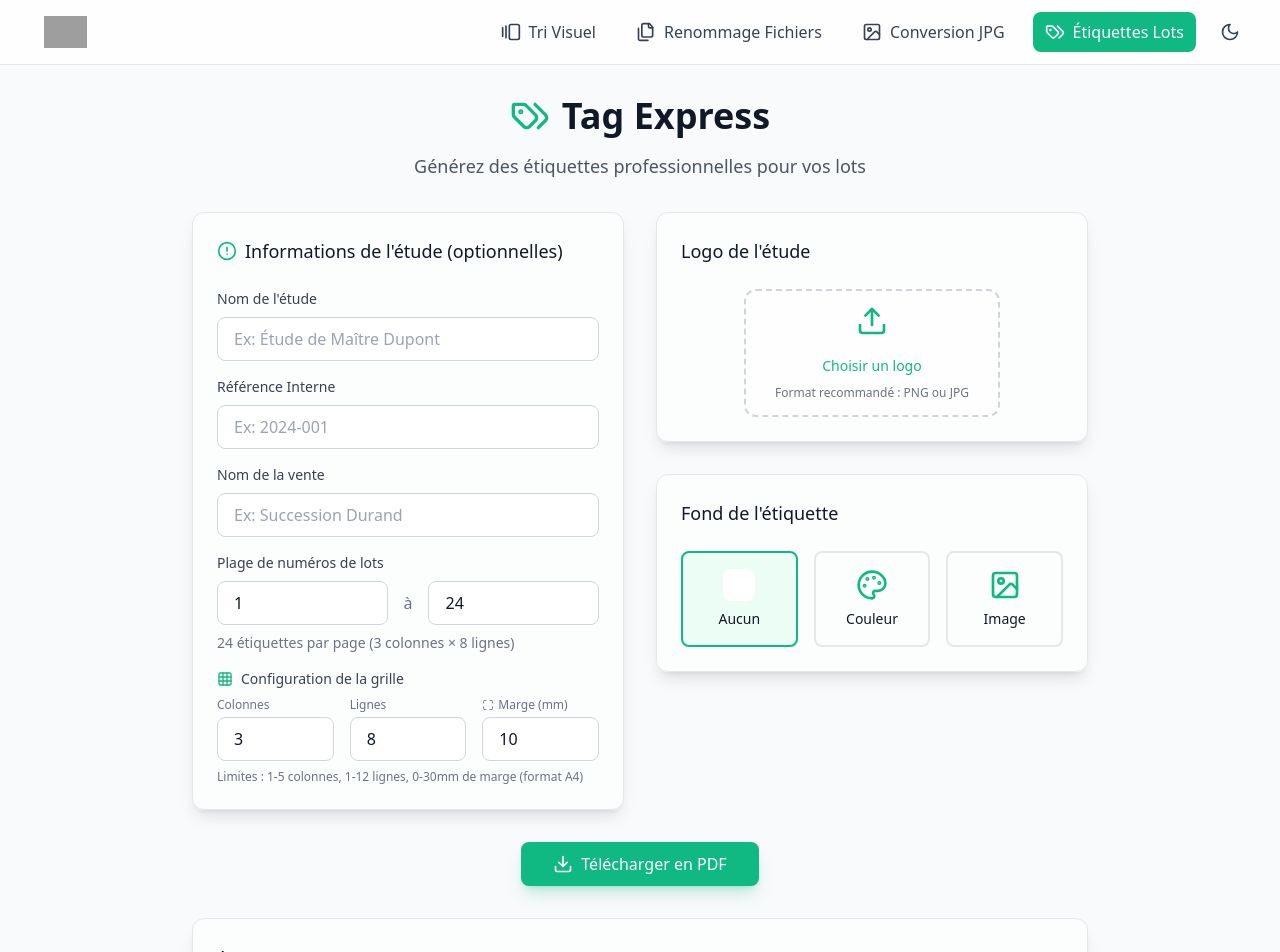
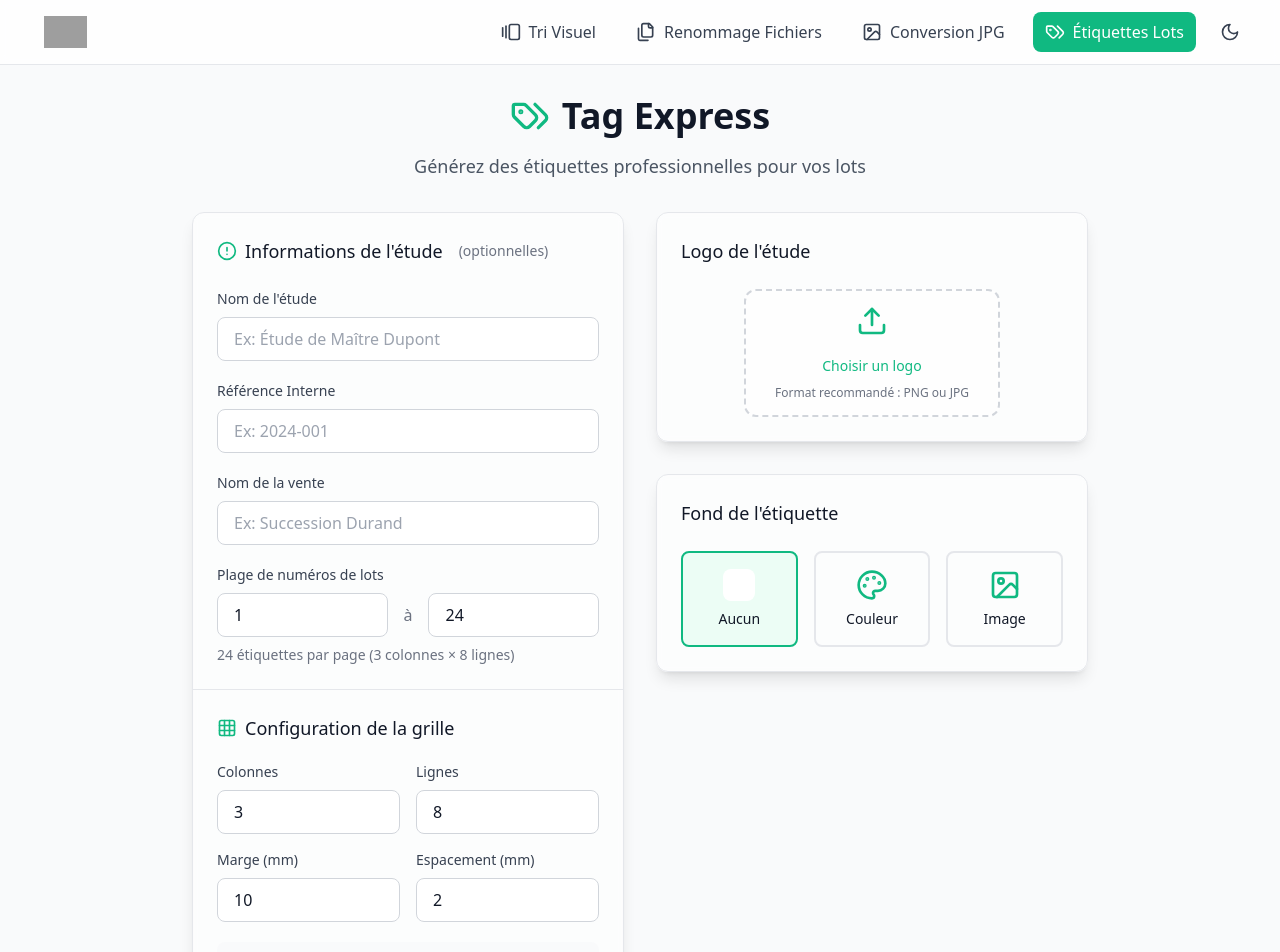
Before and after one commit to Miraubolant/Tools-Express, a React (Vite) app: page /tag-express in a window 1280 px wide. Shown: the top 952 px of the page. Built offline with nearby package versions, Linux system fonts and the light colour scheme; grey boxes are pictures that could not be loaded.

Commit message:
Amélioration TAG Express

```diff
--- a/src/pages/TagExpress.tsx
+++ b/src/pages/TagExpress.tsx
@@ -1,5 +1,5 @@
 import React, { useState } from 'react';
-import { Tags, Upload, X, AlertCircle, Download, Hash, Image as ImageIcon, Palette, Grid, Maximize } from 'lucide-react';
+import { Tags, Upload, X, AlertCircle, Download, Hash, Image as ImageIcon, Palette, Grid, Maximize, SlidersHorizontal as ArrowsHorizontal } from 'lucide-react';
 import { Button } from '../components/ui/Button';
 import { jsPDF } from 'jspdf';
 
@@ -24,6 +24,7 @@ interface GridConfig {
   columns: number;
   rows: number;
   margin: number;
+  spacing: number;
 }
 
 export function TagExpress() {
@@ -45,18 +46,21 @@ export function TagExpress() {
   const [gridConfig, setGridConfig] = useState<GridConfig>({
     columns: 3,
     rows: 8,
-    margin: 10
+    margin: 10,
+    spacing: 2
   });
 
-  // Calculer les dimensions des étiquettes en fonction de la grille
   const calculateLabelDimensions = () => {
-    // A4 dimensions en mm (210 x 297)
     const pageWidth = 210;
     const pageHeight = 297;
-    const margin = gridConfig.margin; // Utiliser la marge configurée
+    const margin = gridConfig.margin;
+    const spacing = gridConfig.spacing;
 
-    const availableWidth = pageWidth - (2 * margin);
-    const availableHeight = pageHeight - (2 * margin);
+    const totalHorizontalSpacing = spacing * (gridConfig.columns - 1);
+    const totalVerticalSpacing = spacing * (gridConfig.rows - 1);
+
+    const availableWidth = pageWidth - (2 * margin) - totalHorizontalSpacing;
+    const availableHeight = pageHeight - (2 * margin) - totalVerticalSpacing;
 
     const labelWidth = availableWidth / gridConfig.columns;
     const labelHeight = availableHeight / gridConfig.rows;
@@ -121,9 +125,9 @@ export function TagExpress() {
       const labelsPerPage = gridConfig.columns * gridConfig.rows;
       const totalPages = Math.ceil(totalLabels / labelsPerPage);
 
-      // Calculer les dimensions des étiquettes
       const { labelWidth, labelHeight } = calculateLabelDimensions();
-      const margin = gridConfig.margin; // Utiliser la marge configurée
+      const margin = gridConfig.margin;
+      const spacing = gridConfig.spacing;
 
       for (let pageNum = 0; pageNum < totalPages; pageNum++) {
         if (pageNum > 0) {
@@ -137,10 +141,9 @@ export function TagExpress() {
           const col = (i % labelsPerPage) % gridConfig.columns;
           const row = Math.floor((i % labelsPerPage) / gridConfig.columns);
 
-          const x = margin + (col * labelWidth);
-          const y = margin + (row * labelHeight);
+          const x = margin + (col * (labelWidth + spacing));
+          const y = margin + (row * (labelHeight + spacing));
 
-          // Ajouter le fond
           if (background.type === 'color') {
             pdf.setFillColor(background.value);
             pdf.rect(x, y, labelWidth, labelHeight, 'F');
@@ -161,11 +164,9 @@ export function TagExpress() {
             }
           }
 
-          // Dessiner le cadre de l'étiquette
           pdf.setDrawColor(200, 200, 200);
           pdf.rect(x, y, labelWidth, labelHeight);
 
-          // Ajouter le logo si présent
           if (studyInfo.logo) {
             try {
               pdf.addImage(
@@ -183,31 +184,26 @@ export function TagExpress() {
             }
           }
 
-          // Configuration du texte
           pdf.setFontSize(8);
           const centerX = x + (labelWidth / 2);
 
-          // Nom de l'étude
           if (studyInfo.name) {
             pdf.setFont('helvetica', 'bold');
             pdf.text(studyInfo.name, centerX, y + (labelHeight * 0.4), { align: 'center' });
           }
 
-          // Référence
           if (studyInfo.orderNumber) {
             pdf.setFont('helvetica', 'normal');
             pdf.setFontSize(6);
             pdf.text(`Réf: ${studyInfo.orderNumber}`, centerX, y + (labelHeight * 0.5), { align: 'center' });
           }
 
-          // Nom de la vente
           if (studyInfo.saleName) {
             pdf.setFont('helvetica', 'normal');
             pdf.setFontSize(6);
             pdf.text(studyInfo.saleName, centerX, y + (labelHeight * 0.6), { align: 'center' });
           }
 
-          // Numéro
           pdf.setFont('helvetica', 'bold');
           pdf.setFontSize(10);
           const lotNumber = lotRange.start + i;
@@ -238,12 +234,19 @@ export function TagExpress() {
     });
   };
 
-  const handleGridChange = (type: 'columns' | 'rows' | 'margin', value: string) => {
+  const handleGridChange = (type: 'columns' | 'rows' | 'margin' | 'spacing', value: string) => {
     const numValue = parseInt(value, 10);
-    if (isNaN(numValue) || numValue < 1) return;
+    if (isNaN(numValue) || numValue < 0) return;
 
-    // Limiter la marge entre 0 et 30mm
-    if (type === 'margin' && (numValue < 0 || numValue > 30)) return;
+    const limits = {
+      columns: { min: 1, max: 5 },
+      rows: { min: 1, max: 12 },
+      margin: { min: 0, max: 30 },
+      spacing: { min: 0, max: 10 }
+    };
+
+    const limit = limits[type];
+    if (numValue < limit.min || numValue > limit.max) return;
 
     setGridConfig(prev => ({
       ...prev,
@@ -264,14 +267,15 @@ export function TagExpress() {
       </div>
 
       <div className="grid md:grid-cols-2 gap-8">
-        {/* Informations de l'étude */}
-        <div className="bg-white/50 dark:bg-gray-800/50 backdrop-blur-sm rounded-xl p-6 border border-gray-200 dark:border-gray-700 shadow-lg space-y-6">
-          <h3 className="text-lg font-medium text-gray-900 dark:text-white flex items-center gap-2">
+        <div className="bg-white/50 dark:bg-gray-800/50 backdrop-blur-sm rounded-xl border border-gray-200 dark:border-gray-700 shadow-lg divide-y divide-gray-200 dark:divide-gray-700">
+          <div className="p-6">
+            <h3 className="text-lg font-medium text-gray-900 dark:text-white flex items-center gap-2 mb-6">
               <AlertCircle className="w-5 h-5 text-emerald-500" />
-            Informations de l'étude (optionnelles)
+              Informations de l'étude
+              <span className="text-sm font-normal text-gray-500 dark:text-gray-400 ml-2">(optionnelles)</span>
             </h3>
 
-          <div className="space-y-4">
+            <div className="space-y-5">
               <div className="space-y-2">
                 <label className="block text-sm font-medium text-gray-700 dark:text-gray-300">
                   Nom de l'étude
@@ -338,16 +342,21 @@ export function TagExpress() {
                   {gridConfig.columns * gridConfig.rows} étiquettes par page ({gridConfig.columns} colonnes × {gridConfig.rows} lignes)
                 </p>
               </div>
+            </div>
+          </div>
 
-            {/* Configuration de la grille */}
+          <div className="p-6">
+            <div className="space-y-5">
+              <div className="flex items-center gap-2 mb-4">
+                <Grid className="w-5 h-5 text-emerald-500" />
+                <h3 className="text-lg font-medium text-gray-900 dark:text-white">
+                  Configuration de la grille
+                </h3>
+              </div>
+
+              <div className="grid grid-cols-2 gap-4">
                 <div className="space-y-2">
-              <label className="block text-sm font-medium text-gray-700 dark:text-gray-300 flex items-center gap-2">
-                <Grid className="w-4 h-4 text-emerald-500" />
-                Configuration de la grille
-              </label>
-              <div className="grid grid-cols-3 gap-4">
-                <div>
-                  <label className="block text-xs text-gray-500 dark:text-gray-400 mb-1">
+                  <label className="block text-sm font-medium text-gray-700 dark:text-gray-300">
                     Colonnes
                   </label>
                   <input
@@ -359,8 +368,9 @@ export function TagExpress() {
                     className="w-full h-11 px-4 rounded-lg border border-gray-300 dark:border-gray-600 bg-white dark:bg-gray-800 text-gray-900 dark:text-white focus:ring-2 focus:ring-emerald-500 focus:border-transparent transition-all"
                   />
                 </div>
-                <div>
-                  <label className="block text-xs text-gray-500 dark:text-gray-400 mb-1">
+
+                <div className="space-y-2">
+                  <label className="block text-sm font-medium text-gray-700 dark:text-gray-300">
                     Lignes
                   </label>
                   <input
@@ -372,9 +382,9 @@ export function TagExpress() {
                     className="w-full h-11 px-4 rounded-lg border border-gray-300 dark:border-gray-600 bg-white dark:bg-gray-800 text-gray-900 dark:text-white focus:ring-2 focus:ring-emerald-500 focus:border-transparent transition-all"
                   />
                 </div>
-                <div>
-                  <label className="block text-xs text-gray-500 dark:text-gray-400 mb-1 flex items-center gap-1">
-                    <Maximize className="w-3 h-3" />
+
+                <div className="space-y-2">
+                  <label className="block text-sm font-medium text-gray-700 dark:text-gray-300">
                     Marge (mm)
                   </label>
                   <input
@@ -386,17 +396,30 @@ export function TagExpress() {
                     className="w-full h-11 px-4 rounded-lg border border-gray-300 dark:border-gray-600 bg-white dark:bg-gray-800 text-gray-900 dark:text-white focus:ring-2 focus:ring-emerald-500 focus:border-transparent transition-all"
                   />
                 </div>
+
+                <div className="space-y-2">
+                  <label className="block text-sm font-medium text-gray-700 dark:text-gray-300">
+                    Espacement (mm)
+                  </label>
+                  <input
+                    type="number"
+                    min="0"
+                    max="10"
+                    value={gridConfig.spacing}
+                    onChange={(e) => handleGridChange('spacing', e.target.value)}
+                    className="w-full h-11 px-4 rounded-lg border border-gray-300 dark:border-gray-600 bg-white dark:bg-gray-800 text-gray-900 dark:text-white focus:ring-2 focus:ring-emerald-500 focus:border-transparent transition-all"
+                  />
                 </div>
-              <p className="text-xs text-gray-500 dark:text-gray-400">
-                Limites : 1-5 colonnes, 1-12 lignes, 0-30mm de marge (format A4)
+              </div>
+
+              <p className="text-sm text-gray-500 dark:text-gray-400 mt-4 p-3 bg-gray-50 dark:bg-gray-700/50 rounded-lg">
+                Limites : 1-5 colonnes, 1-12 lignes, 0-30mm de marge, 0-10mm d'espacement (format A4)
               </p>
             </div>
           </div>
         </div>
 
-        {/* Logo et Fond */}
         <div className="space-y-8">
-          {/* Logo */}
           <div className="bg-white/50 dark:bg-gray-800/50 backdrop-blur-sm rounded-xl p-6 border border-gray-200 dark:border-gray-700 shadow-lg space-y-6">
             <h3 className="text-lg font-medium text-gray-900 dark:text-white">
               Logo de l'étude
@@ -440,7 +463,6 @@ export function TagExpress() {
             </div>
           </div>
 
-          {/* Fond */}
           <div className="bg-white/50 dark:bg-gray-800/50 backdrop-blur-sm rounded-xl p-6 border border-gray-200 dark:border-gray-700 shadow-lg space-y-6">
             <h3 className="text-lg font-medium text-gray-900 dark:text-white">
               Fond de l'étiquette
@@ -531,7 +553,6 @@ export function TagExpress() {
         </div>
       </div>
 
-      {/* Actions */}
       <div className="flex justify-center">
         <Button
           variant="primary"
@@ -544,14 +565,12 @@ export function TagExpress() {
         </Button>
       </div>
 
-      {/* Aperçu */}
       <div className="bg-white/50 dark:bg-gray-800/50 backdrop-blur-sm rounded-xl p-6 border border-gray-200 dark:border-gray-700 shadow-lg">
         <h3 className="text-lg font-medium text-gray-900 dark:text-white mb-6">
           Aperçu
         </h3>
 
         <div className="grid md:grid-cols-2 gap-8">
-          {/* Aperçu de l'étiquette */}
           <div className="space-y-4">
             <h4 className="text-sm font-medium text-gray-700 dark:text-gray-300 text-center">
               Étiquette individuelle
@@ -591,14 +610,12 @@ export function TagExpress() {
             </div>
           </div>
 
-          {/* Aperçu de la page */}
           <div className="space-y-4">
             <h4 className="text-sm font-medium text-gray-700 dark:text-gray-300 text-center">
               Disposition sur la page
             </h4>
             <div className="flex justify-center">
               <div className="w-[210px] h-[297px] bg-white dark:bg-gray-800 rounded-lg shadow-lg border border-gray-200 dark:border-gray-700 relative">
-                {/* Visualisation de la marge */}
                 <div
                   className="absolute inset-0 border-2 border-dashed border-emerald-500/30 pointer-events-none"
                   style={{
@@ -606,12 +623,12 @@ export function TagExpress() {
                   }}
                 ></div>
 
-                {/* Grille d'étiquettes */}
                 <div
-                  className="grid gap-1 absolute"
+                  className="grid absolute"
                   style={{
                     gridTemplateColumns: `repeat(${gridConfig.columns}, 1fr)`,
                     gridTemplateRows: `repeat(${gridConfig.rows}, 1fr)`,
+                    gap: `${gridConfig.spacing}px`,
                     top: `${gridConfig.margin}px`,
                     left: `${gridConfig.margin}px`,
                     right: `${gridConfig.margin}px`,
@@ -643,7 +660,6 @@ export function TagExpress() {
                   ))}
                 </div>
 
-                {/* Dimensions */}
                 <div className="absolute -right-16 top-1/2 -translate-y-1/2 text-xs text-gray-500 dark:text-gray-400 writing-vertical">
                   297mm
                 </div>
@@ -653,6 +669,8 @@ export function TagExpress() {
                 <div className="absolute -left-12 top-1/2 -translate-y-1/2 text-xs text-gray-500 dark:text-gray-400 transform -rotate-90">
                   Marge: {gridConfig.margin}mm
                 </div>
+                <div className="absolute -right-24 top-1/2 -translate-y-1/2 text-xs text-gray-500 dark:text-gray-400 transform -rotate-90">
+                </div>
               </div>
             </div>
           </div>
```
Lines whose indentation alone changed are shown as unchanged.
